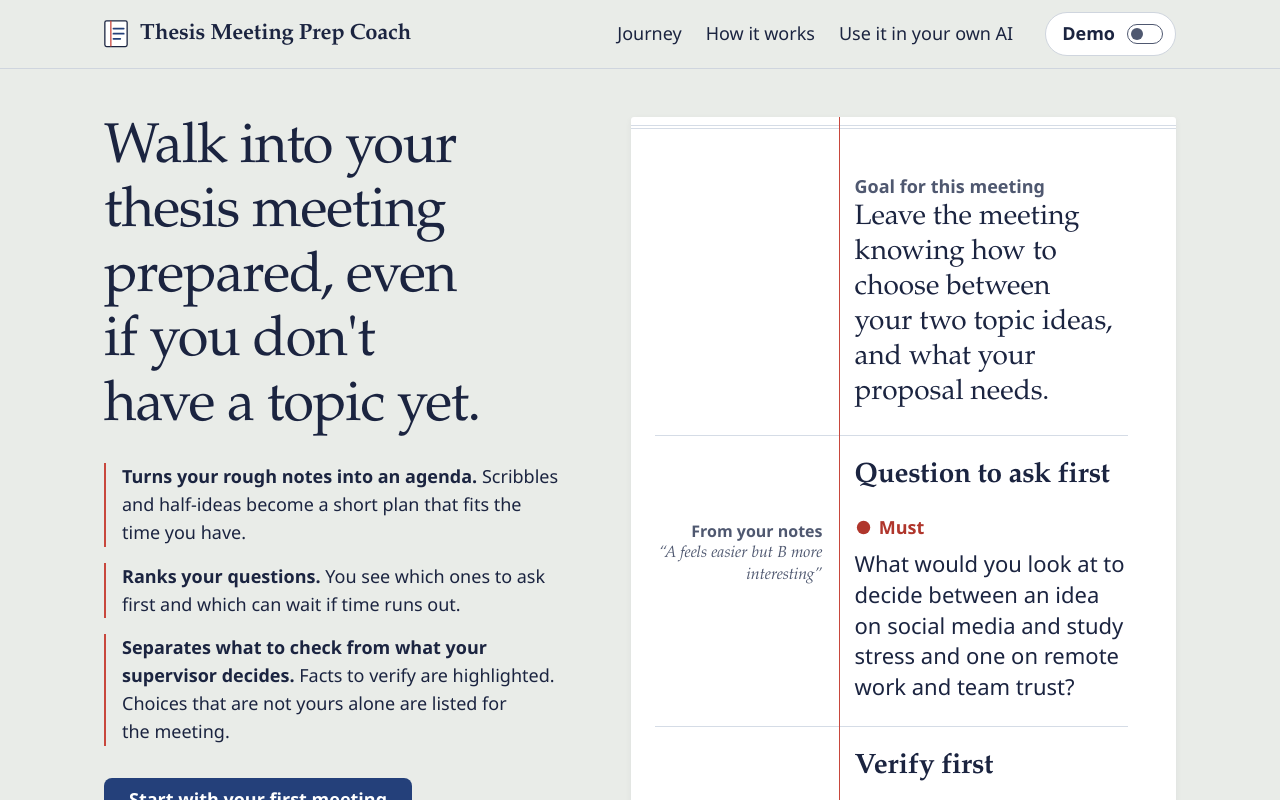
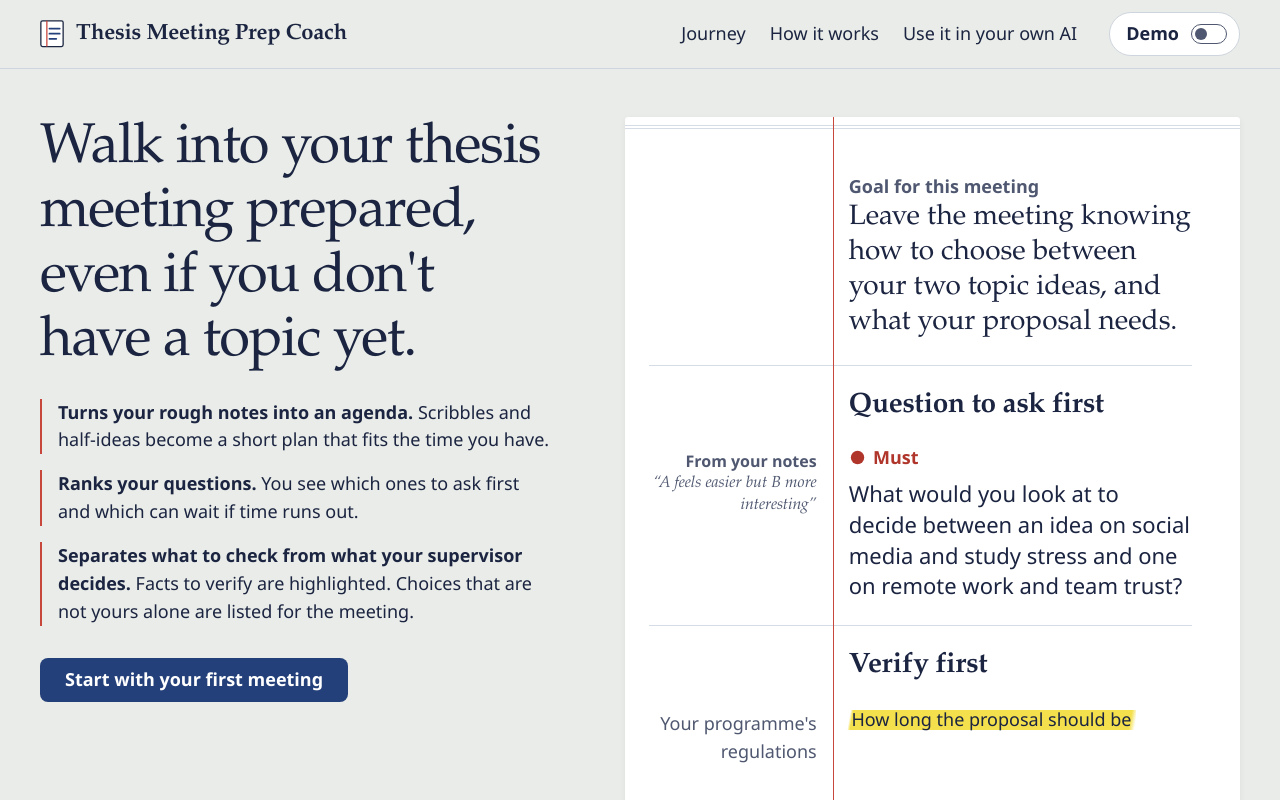
Before and after one commit to aaron-binzegger/thesis-meeting-prep-coach, a React (Vite) app: page /#/ in a window 1280 px wide. Shown: the top 800 px of the page. Built offline with nearby package versions, Linux system fonts and the light colour scheme; a web font is replaced by a local one.

Commit message:
style(layout): scale the layout fluidly with the screen size

```diff
--- a/src/styles/global.css
+++ b/src/styles/global.css
@@ -9,7 +9,12 @@
   margin: 0;
 }
 
+/*
+ * Fluid root size: everything is set in rem, so the whole layout scales with the screen.
+ * 16px up to ~1340px wide, then grows to 20px on large monitors (~2650px).
+ */
 html {
+  font-size: clamp(100%, 0.6rem + 0.45vw, 125%);
   -webkit-text-size-adjust: 100%;
   text-size-adjust: 100%;
 }
--- a/src/styles/tokens.css
+++ b/src/styles/tokens.css
@@ -66,8 +66,8 @@
   --radius-pill: 999px;
 
   /* Layout */
-  --page-max: 72rem;
-  --sheet-max: 52rem;
+  --page-max: 80rem;
+  --sheet-max: 56rem;
   --margin-col: 10.5rem;
   --gutter: clamp(1rem, 4vw, 2.5rem);
   --control-min: 2.75rem;
```
